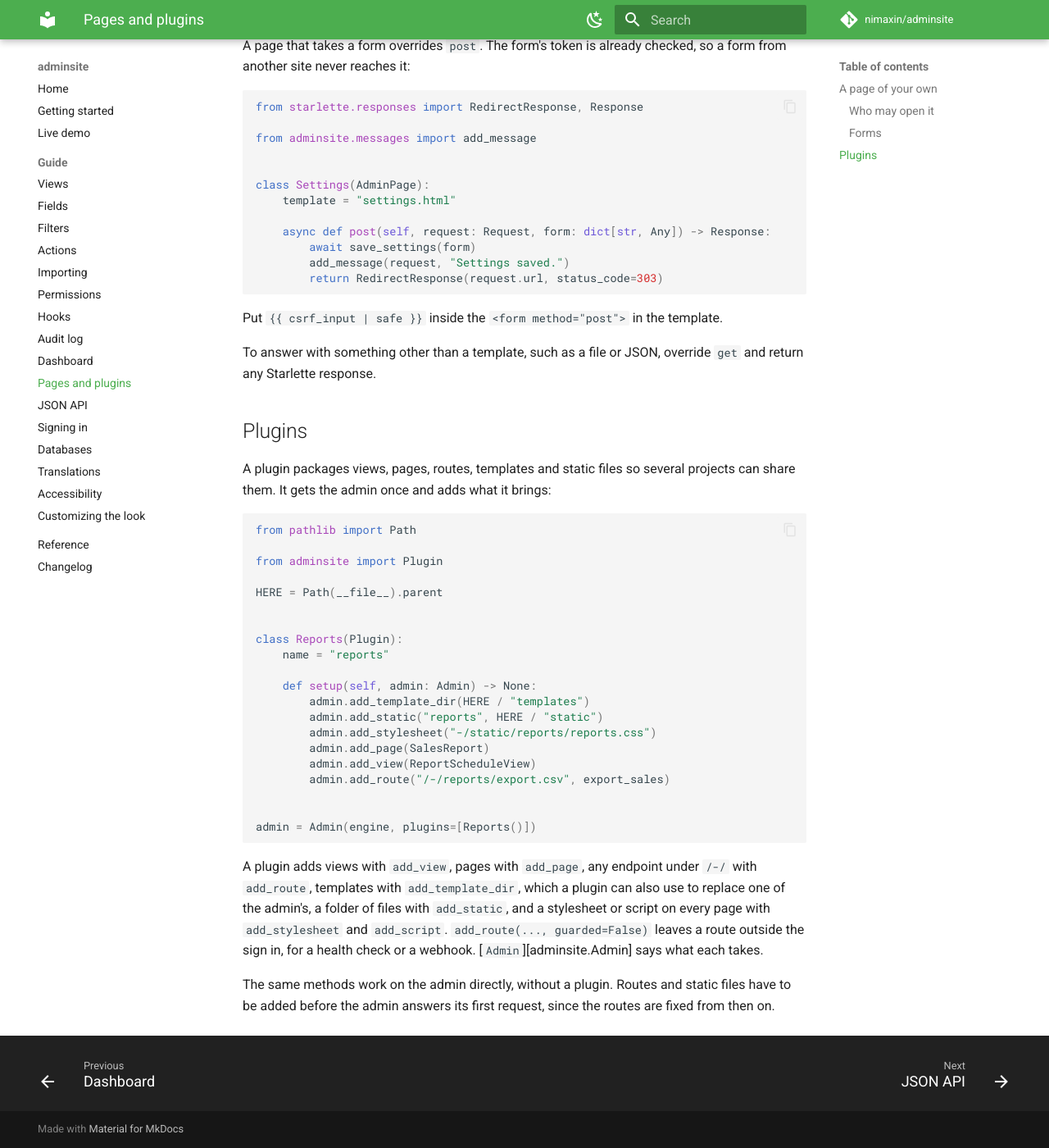
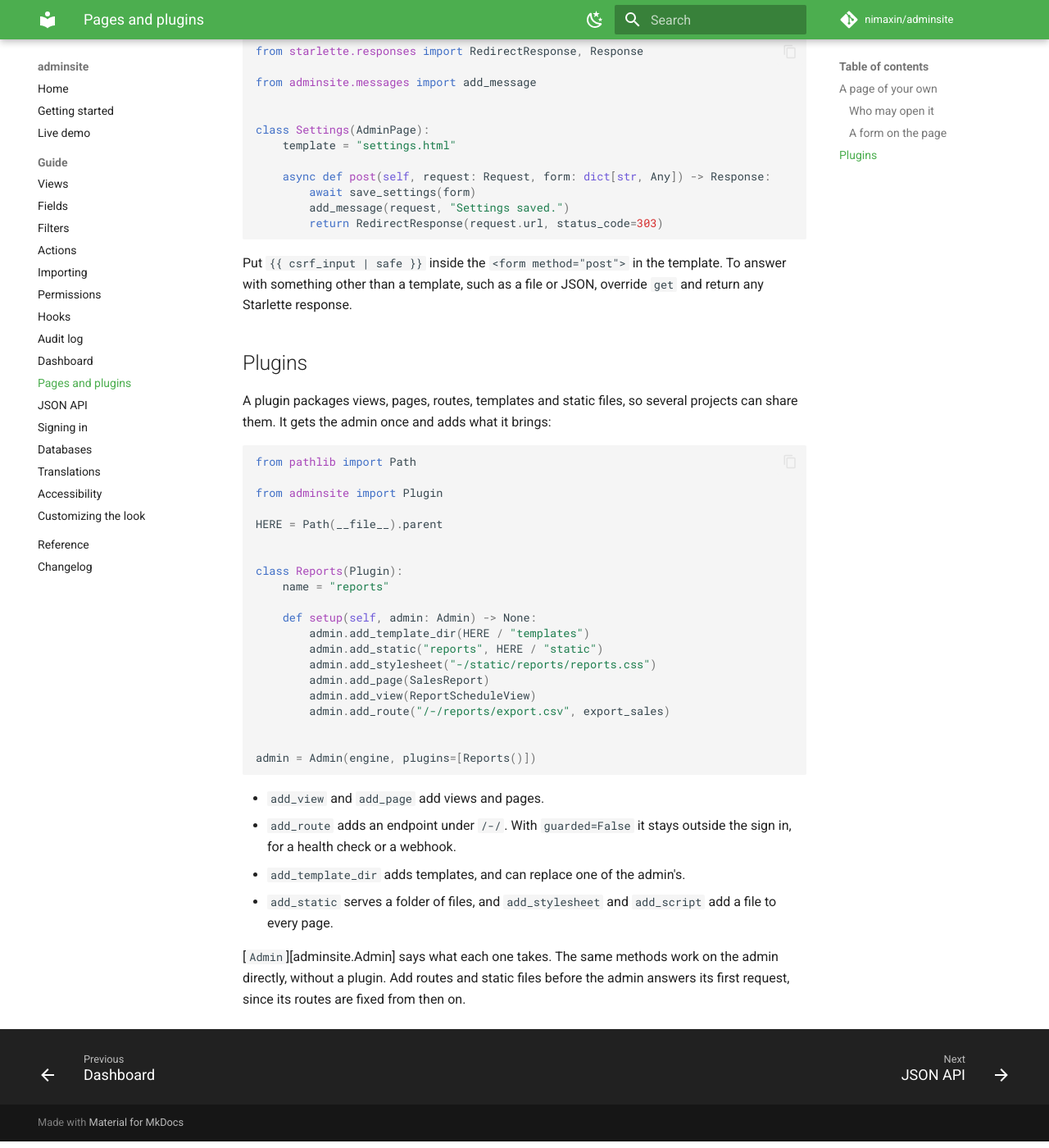
Before and after one commit to nimaxin/adminsite, an MkDocs documentation site: the page built from docs/pages.md, in a window 1280 px wide and 1400 px high, scrolled down 1538 px. Shown: the whole window at 82% size. Built offline with MkDocs 1.6.1 and Material for MkDocs 9.7.7, drawn with Linux system fonts in a browser that asks for light colours; comment, search, counter and statistics services are not loaded; some of the changed text lies outside the part shown.

Commit message:
docs: trim the Pages and plugins page

````diff
--- a/docs/pages.md
+++ b/docs/pages.md
@@ -31,8 +31,8 @@
 )
 ```
 
-The page is served at `/admin/-/sales_report`, named after the class, and shows up in the sidebar
-under its group and in the [command palette](views.md#the-command-palette). The template sits in
+The page is served at `/admin/-/sales_report`, named after the class, and shows in the sidebar
+under its group and in the [command palette](views.md#the-command-palette). Its template sits in
 one of your `template_dirs` and extends the admin's layout:
 
 ```jinja
@@ -50,12 +50,9 @@
 {% endblock %}
 ```
 
-The admin's styles are [daisyUI](https://daisyui.com) components, so a page can use the same cards,
-stats and tables as the rest of the admin. `page` is the page object; `urls`, `user` and
-`csrf_input` are there as on every page.
-
-A page's `name` is its URL, `label` its text in the sidebar, `group` the sidebar section it
-shares with views, and `template` what it renders; see [`AdminPage`][adminsite.AdminPage].
+The admin's styles are [daisyUI](https://daisyui.com) components, so a page can use the same
+cards, stats and tables as the rest of the admin. The template gets `page`, and `urls`, `user` and
+`csrf_input` as every page does. [`AdminPage`][adminsite.AdminPage] lists the page's settings.
 
 ### Who may open it
 
@@ -67,9 +64,9 @@
 
 A refused page is left out of the sidebar and answers with a 403.
 
-### Forms
+### A form on the page
 
-A page that takes a form overrides `post`. The form's token is already checked, so a form from
+A page that takes a form overrides `post`. The form's token is checked first, so a form from
 another site never reaches it:
 
 ```python
@@ -87,14 +84,13 @@
         return RedirectResponse(request.url, status_code=303)
 ```
 
-Put `{{ csrf_input | safe }}` inside the `<form method="post">` in the template.
-
-To answer with something other than a template, such as a file or JSON, override `get` and return
-any Starlette response.
+Put `{{ csrf_input | safe }}` inside the `<form method="post">` in the template. To answer with
+something other than a template, such as a file or JSON, override `get` and return any Starlette
+response.
 
 ## Plugins
 
-A plugin packages views, pages, routes, templates and static files so several projects can share
+A plugin packages views, pages, routes, templates and static files, so several projects can share
 them. It gets the admin once and adds what it brings:
 
 ```python
@@ -120,11 +116,13 @@
 admin = Admin(engine, plugins=[Reports()])
 ```
 
-A plugin adds views with `add_view`, pages with `add_page`, any endpoint under `/-/` with
-`add_route`, templates with `add_template_dir`, which a plugin can also use to replace one of the
-admin's, a folder of files with `add_static`, and a stylesheet or script on every page with
-`add_stylesheet` and `add_script`. `add_route(..., guarded=False)` leaves a route outside the sign
-in, for a health check or a webhook. [`Admin`][adminsite.Admin] says what each takes.
+- `add_view` and `add_page` add views and pages.
+- `add_route` adds an endpoint under `/-/`. With `guarded=False` it stays outside the sign in, for
+  a health check or a webhook.
+- `add_template_dir` adds templates, and can replace one of the admin's.
+- `add_static` serves a folder of files, and `add_stylesheet` and `add_script` add a file to every
+  page.
 
-The same methods work on the admin directly, without a plugin. Routes and static files have to be
-added before the admin answers its first request, since the routes are fixed from then on.
+[`Admin`][adminsite.Admin] says what each one takes. The same methods work on the admin directly,
+without a plugin. Add routes and static files before the admin answers its first request, since
+its routes are fixed from then on.
````
Also changed, not shown: other parts of docs/pages.md (+1 -1 lines).
